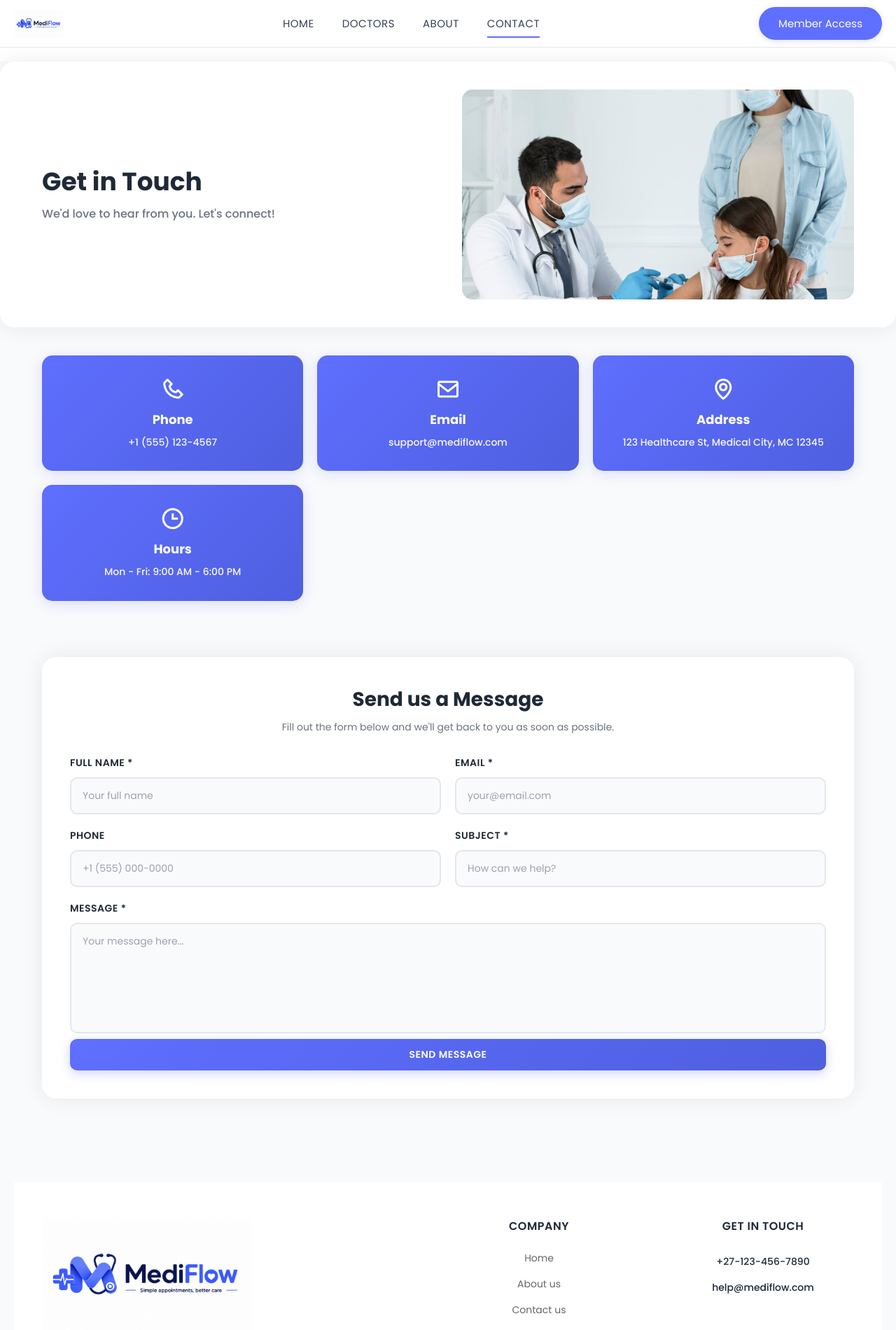
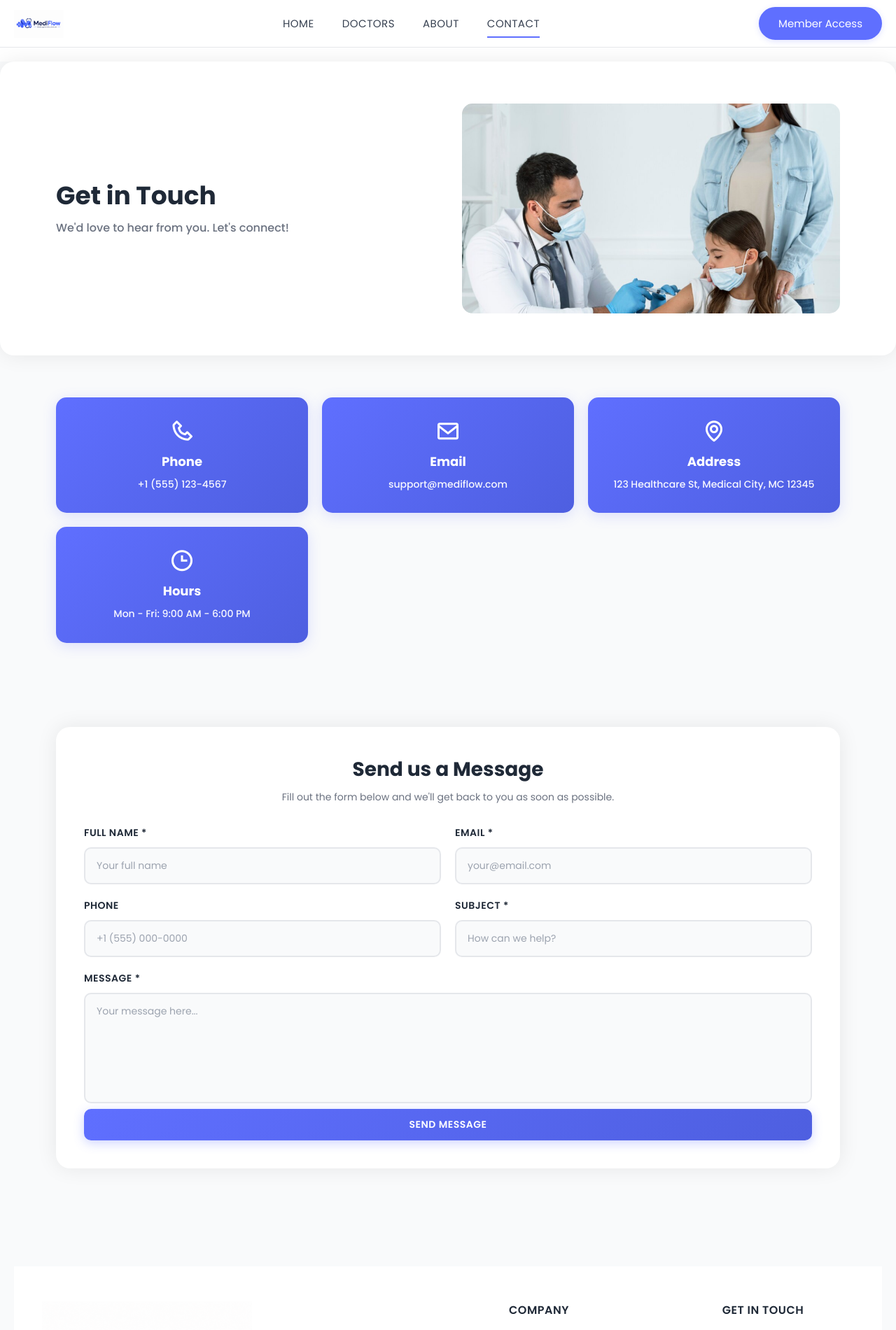
Before and after one commit to tlhololaiza/MediFlow, a React (Vite) app: page /contact in a window 1280 px wide. Shown: the top 1901 px of the page at 70% size. Built offline with nearby package versions, Linux system fonts and the light colour scheme.

Commit message:
adjusted the padding of some pages

```diff
--- a/src/App.tsx
+++ b/src/App.tsx
@@ -7,6 +7,7 @@ import Register_Login from './pages/Register_Login/Register_Login'
 import Booking from './pages/Booking/Booking'
 import Confirmation from './pages/Booking Confirmed/Confirmation'
 import Navbar from './components/Navbar/Navbar'
+
 
 const App = () => {
   return (
--- a/src/pages/About/About.css
+++ b/src/pages/About/About.css
@@ -11,6 +11,7 @@
 .about-page {
   min-height: 100vh;
   background: #f9fafb;
+
 }
 
 /* ===== HERO SECTION ===== */
--- a/src/pages/Booking/Booking.css
+++ b/src/pages/Booking/Booking.css
@@ -41,7 +41,7 @@
 
 /* ===== DOCTOR DETAILS SECTION ===== */
 .doctor-details-section {
-  padding: 40px 60px;
+  padding: 60px 80px;
   max-width: 1400px;
   margin: 0 auto;
 }
@@ -140,7 +140,7 @@
 
 /* ===== BOOKING FORM SECTION ===== */
 .booking-form-section {
-  padding: 40px 60px;
+  padding: 60px 80px;
   max-width: 1400px;
   margin: 0 auto;
 }
--- a/src/pages/Contact/Contact.css
+++ b/src/pages/Contact/Contact.css
@@ -19,7 +19,7 @@
   grid-template-columns: 1fr 1fr;
   align-items: center;
   gap: 40px;
-  padding: 40px 60px;
+  padding: 60px 80px;
   max-width: 1400px;
   margin: 0 auto;
   background: #fff;
@@ -56,7 +56,7 @@
 
 /* ===== CONTACT INFO SECTION ===== */
 .contact-info-section {
-  padding: 40px 60px;
+  padding: 60px 80px;
   max-width: 1400px;
   margin: 0 auto;
 }
@@ -103,7 +103,7 @@
 
 /* ===== CONTACT FORM SECTION ===== */
 .contact-form-section {
-  padding: 40px 60px;
+  padding: 60px 80px;
   max-width: 1400px;
   margin: 0 auto;
 }
--- a/src/pages/Doctors/Doctors.css
+++ b/src/pages/Doctors/Doctors.css
@@ -87,6 +87,8 @@
   border-color: rgba(255, 255, 255, 0.95);
   font-weight: 600;
 }
+
+
 
 /* ===== DOCTORS CONTENT ===== */
 .doctors-content {
--- a/src/pages/Doctors/Doctors.tsx
+++ b/src/pages/Doctors/Doctors.tsx
@@ -110,7 +110,9 @@ const Doctors = () => {
         </div>
       </div>
 
-      <Footer/>
+      <div className="doctors-footer">
+        <Footer/>
+      </div>
     </div>
   )
 }
```
Also changed, not shown: src/pages/Booking/Booking.tsx (+5 -2 lines).
